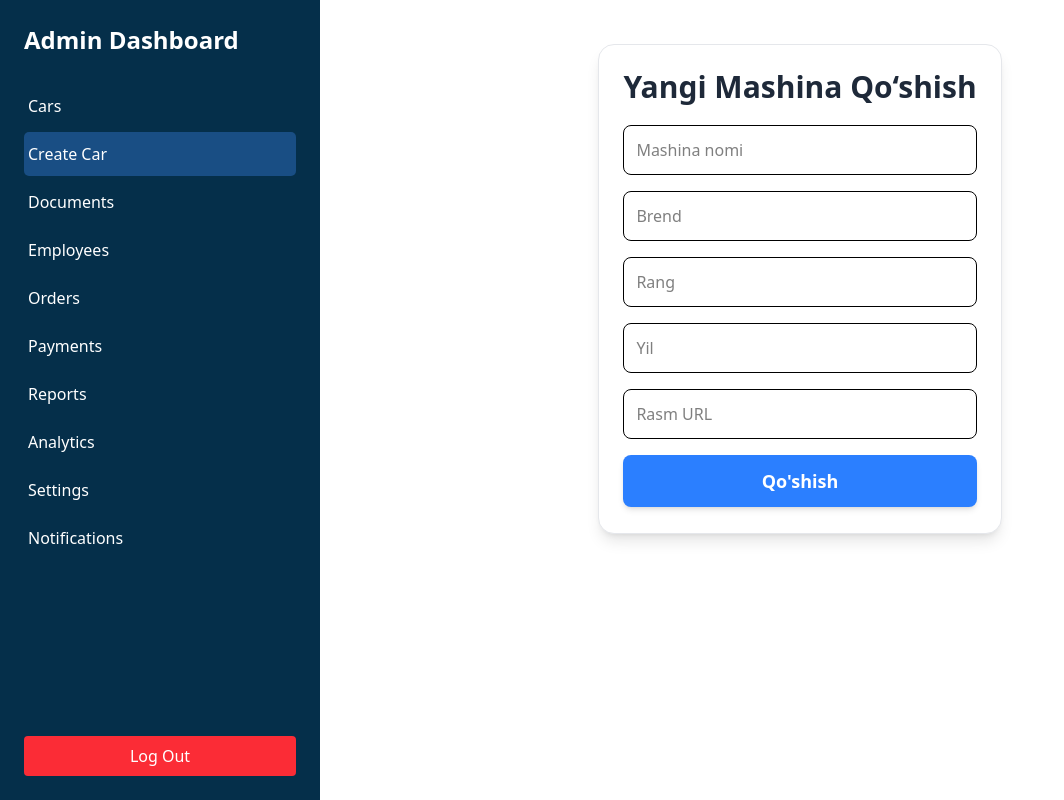
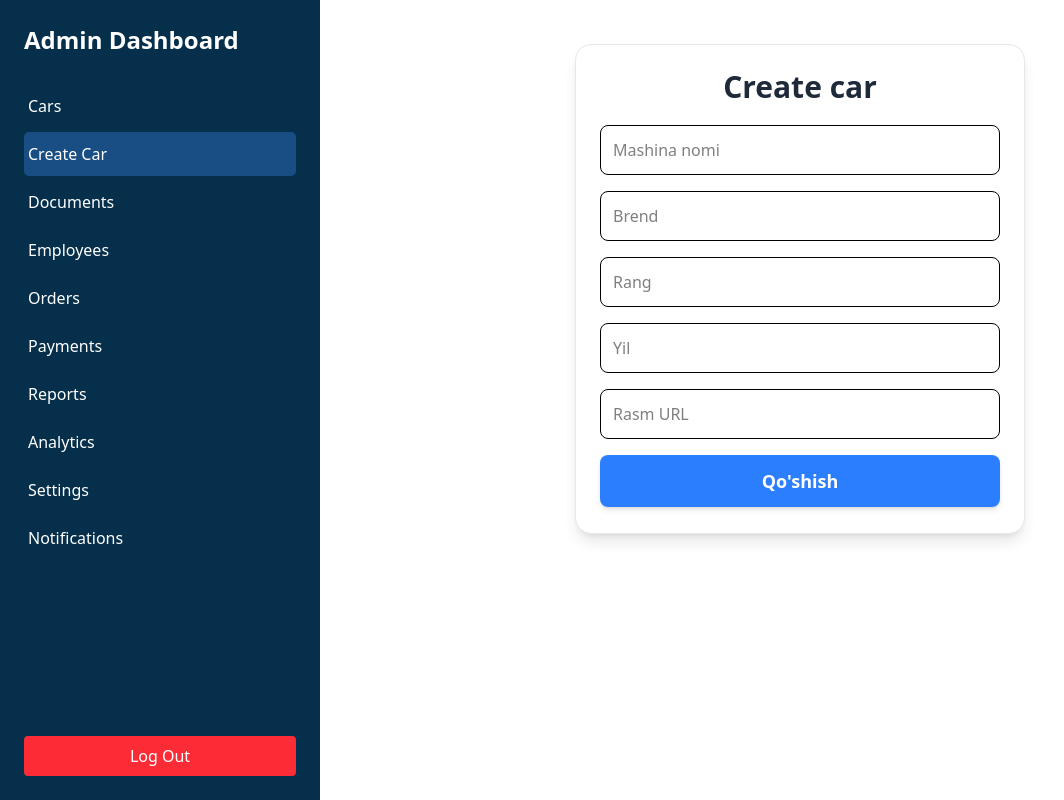
Before and after one commit to Jurayev311/react-15---dars, a React (Vite) app: page /admin/createcar in a window 1280 px wide. Shown: the whole page, without its empty margins (0-1064 px from the left). Built offline with nearby package versions, Linux system fonts and the light colour scheme.

Commit message:
Homework

```diff
--- a/src/pages/admin/Createcar.jsx
+++ b/src/pages/admin/Createcar.jsx
@@ -35,9 +35,9 @@ const CreateCar = () => {
   }
 
   return (
-    <div className="max-w-lg mx-auto bg-white shadow-lg rounded-2xl p-6 mt-5 border border-gray-200 max-h-[490px]">
+    <div className="max-w-lg mx-auto w-[450px] bg-white shadow-lg rounded-2xl p-6 mt-5 border border-gray-200 max-h-[490px]">
       <h2 className="text-3xl font-semibold text-gray-800 text-center mb-5">
-        Yangi Mashina Qo‘shish
+        Create car
       </h2>
       <form onSubmit={handleCreateCar} className="flex flex-col gap-4">
         <input
--- a/src/pages/admin/Orders.jsx
+++ b/src/pages/admin/Orders.jsx
@@ -2,7 +2,7 @@ import React from 'react'
 
 const Orders = () => {
   return (
-    <div>O</div>
+    <div>Orders</div>
   )
 }
 
```
